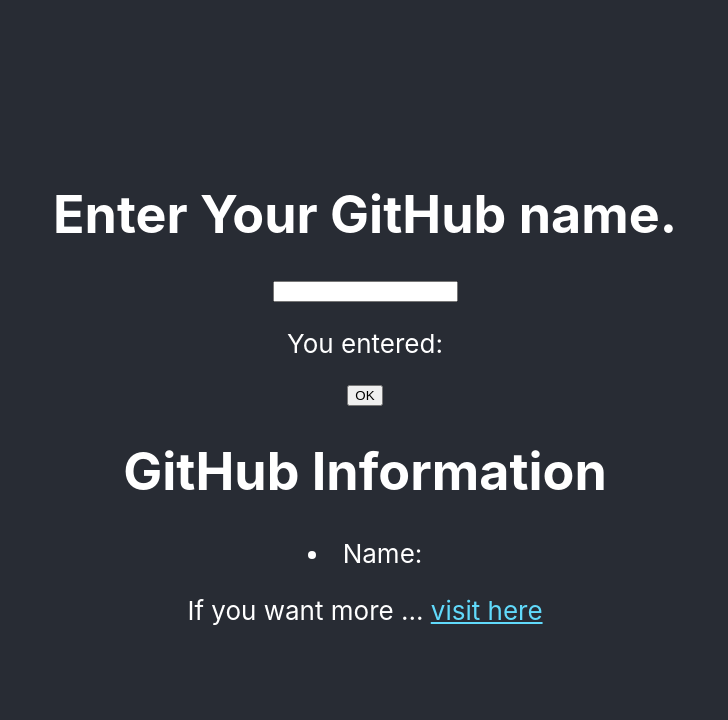
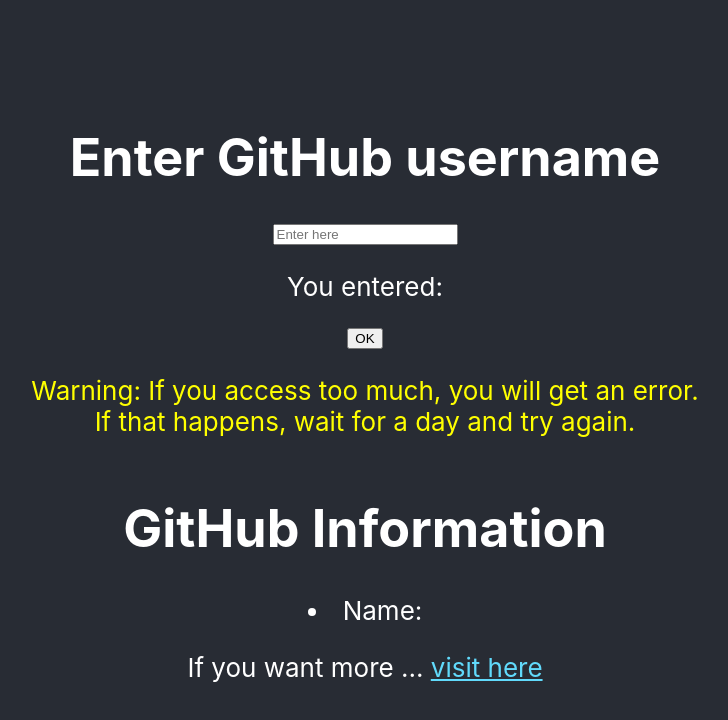
Before and after one commit to t-shinkai00/api-practice, a React (Create React App) app: page / in a window 1280 px wide. Shown: the top 720 px of the page, without its empty margins (275-1003 px from the left). Built offline with nearby package versions, Linux system fonts and the light colour scheme.

Commit message:
change text

```diff
--- a/src/App.js
+++ b/src/App.js
@@ -1,4 +1,4 @@
-import React, { useState, useEffect } from "react";
+import React, { useState } from "react";
 import "./App.css";
 import Fetch from "./Fetch";
 
@@ -11,8 +11,9 @@
   return (
     <div className="App">
       <header className="App-header">
-        <h1>Enter Your GitHub name.</h1>
+        <h1>Enter GitHub username</h1>
         <input
+          placeholder="Enter here"
           onChange={(e) => {
             // console.log(e.target.value);
             setInput(e.target.value);
@@ -21,6 +22,12 @@
         />
         <p>You entered: {input}</p>
         <button onClick={() => setInputComplete(true)}>OK</button>
+        {!inputComplete ? (
+          <p style={{ color: "yellow" }}>
+            Warning: If you access too much, you will get an error.
+            <br /> If that happens, wait for a day and try again.
+          </p>
+        ) : null}
         <Fetch input={input} complete={inputComplete}></Fetch>
       </header>
     </div>
```
